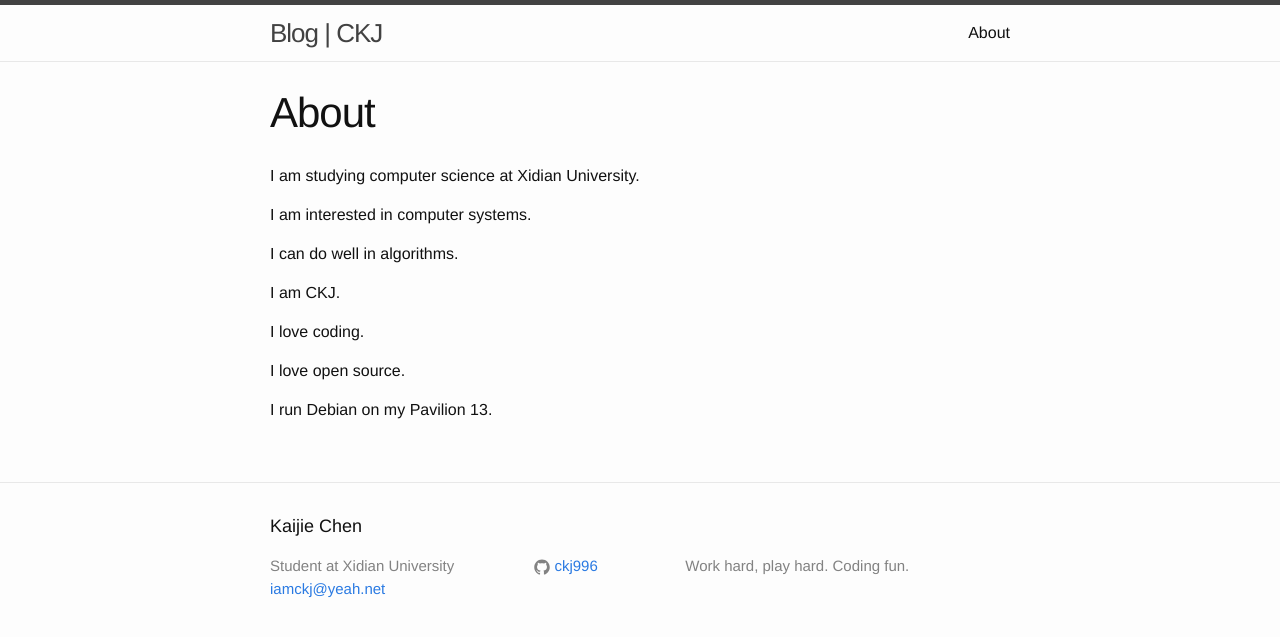
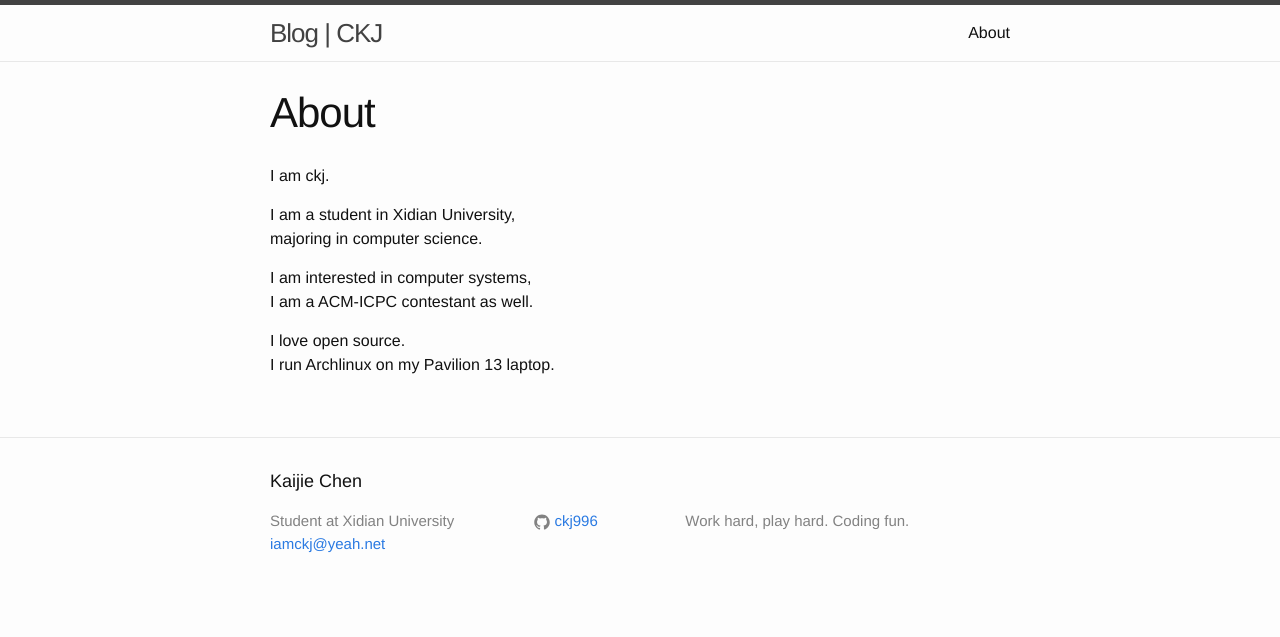
Before and after one commit to kaijchen/kaijchen.github.io, a Jekyll site: the page built from about.md, in a window 1280 px wide. Shown: the top 637 px of the page. Built offline with Jekyll 4.4.1, drawn with Linux system fonts in a browser that asks for light colours.

Commit message:
modify aboutme

```diff
--- a/about.md
+++ b/about.md
@@ -4,16 +4,13 @@ title: About
 permalink: /about/
 ---
 
-I am studying computer science at Xidian University.
+I am ckj.
 
-I am interested in computer systems.
+I am a student in Xidian University,
+majoring in computer science.
 
-I can do well in algorithms.
-
-I am CKJ.
-
-I love coding.
+I am interested in computer systems,
+I am a ACM-ICPC contestant as well.
 
 I love open source.
-
-I run Debian on my Pavilion 13.
+I run Archlinux on my Pavilion 13 laptop.
```
